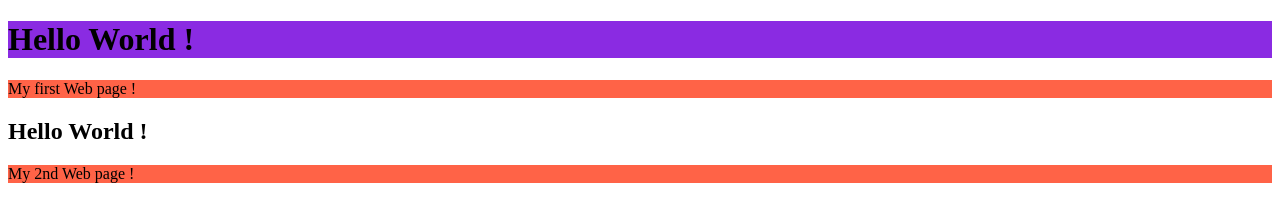
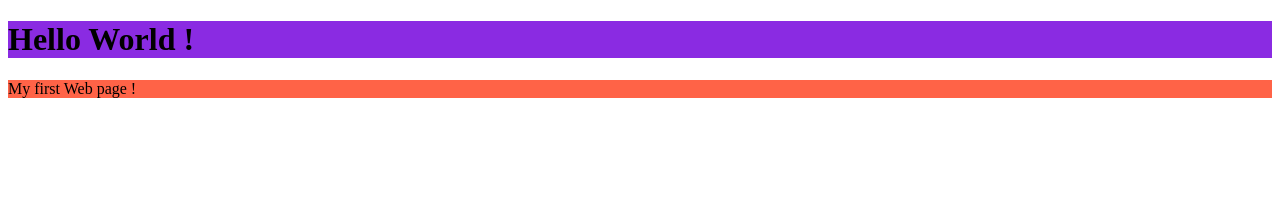
Before and after one commit to mauryaSFD/Github-Bootcamp, a plain HTML site: page index.html in a window 1280 px wide. Drawn offline with Linux system fonts and the light colour scheme.

Commit message:
refact code in html

```diff
--- a/index.html
+++ b/index.html
@@ -9,7 +9,5 @@
   <body>
     <h1>Hello World !</h1>
     <p>My first Web page !</p>
-    <h2>Hello World !</h2>
-    <p>My 2nd Web page !</p>
   </body>
 </html>
```
